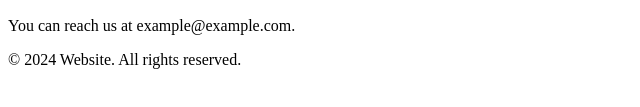
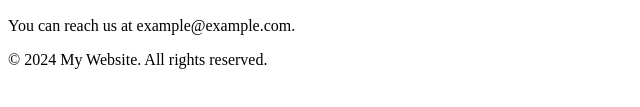
Before and after one commit to marymay07/test_parlai, a plain HTML site: page murmuration-ci/index.html in a window 1280 px wide. Shown: the part 269-376 px from the top of the page, 0-640 px from the left. Drawn offline with Linux system fonts and the light colour scheme.

```diff
--- a/murmuration-ci/index.html
+++ b/murmuration-ci/index.html
@@ -29,7 +29,7 @@
   </main>
 
   <footer>
-    <p>&copy; 2024 Website. All rights reserved.</p>
+    <p>&copy; 2024 My Website. All rights reserved.</p>
   </footer>
 </body>
 </html>
```
Also changed, not shown: 1 other file.
